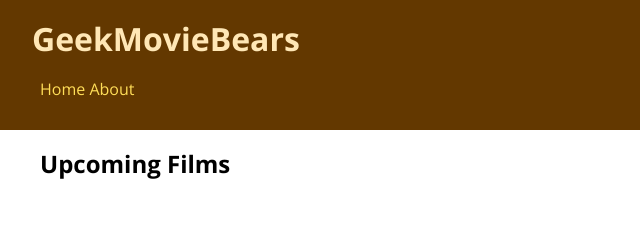
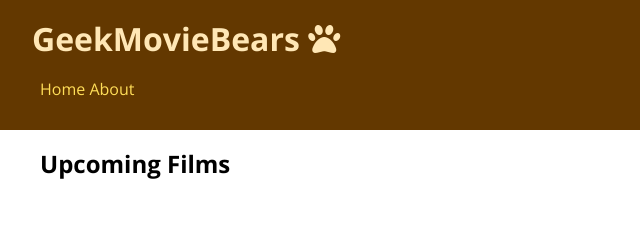
Before and after one commit to FinallyCanuck/geekmoviebears, an Eleventy site: page src/index.njk in a window 1280 px wide. Shown: the top 240 px of the page, 0-640 px from the left. Built offline with nearby package versions, Linux system fonts and the light colour scheme; Eleventy itself is replaced by a stand-in of ours; files that its build step writes are made by us from their sources; what node-fetch would draw is missing.

Commit message:
Adding font-awesome

```diff
--- a/src/partials_layouts/_head.njk
+++ b/src/partials_layouts/_head.njk
@@ -5,6 +5,7 @@
     <meta name="viewport" content="width=device-width, initial-scale=1.0" />
     <link rel="stylesheet" href="https://cdnjs.cloudflare.com/ajax/libs/normalize/8.0.1/normalize.min.css">
     <link rel="stylesheet" href="/css/style.css">
+    <script src="https://kit.fontawesome.com/f6bd07c1c5.js" crossorigin="anonymous"></script>
     <title>{{ title }} | {{ settings.siteName }}</title>
   </head>
   <body>
--- a/src/partials_layouts/nav.njk
+++ b/src/partials_layouts/nav.njk
@@ -1,5 +1,5 @@
   <nav>
-  <h1 class="nav-site-title"><a href="/">{{ settings.siteName }}</a></h1>
+  <h1 class="nav-site-title"><a href="/">{{ settings.siteName }} <i class="fas fa-paw"></i></a></h1>
     <ul><li><a href="/">Home</a></li>
       <li><a href="/about/">About</a></li>
     </ul>
```
